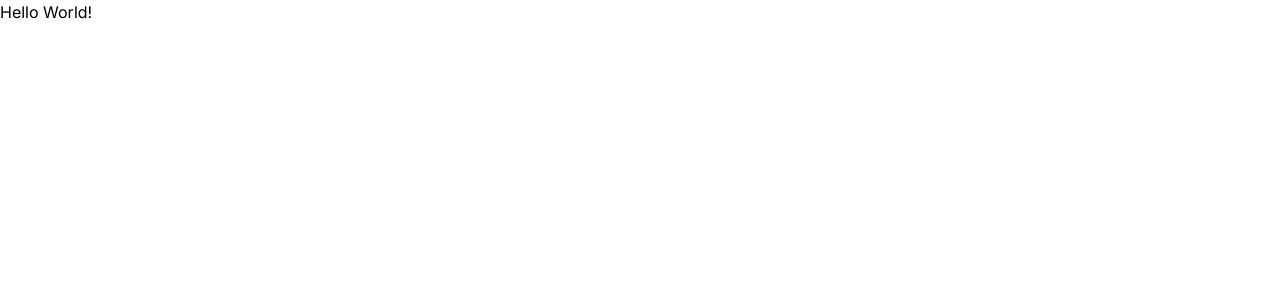
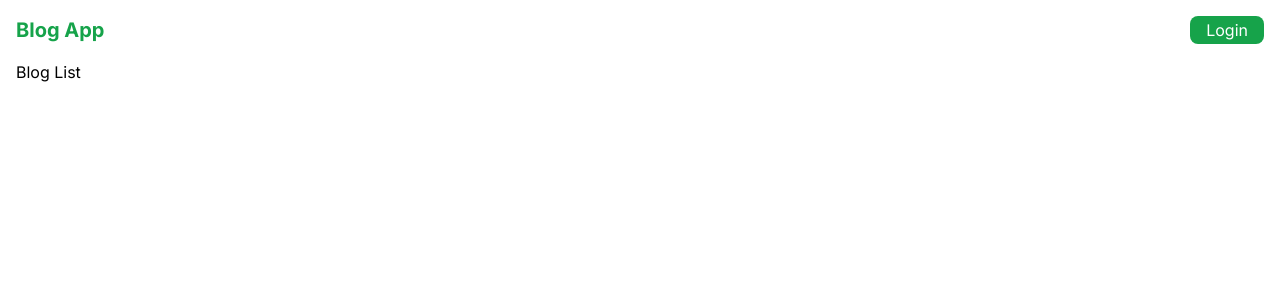
Before and after one commit to peterpardo/next-blog-app, a Next.js app: page / in a window 1280 px wide. Shown: the top 300 px of the page. Built offline with nearby package versions, Linux system fonts and the light colour scheme.

Commit message:
feat: created navbar component

```diff
--- /dev/null
+++ b/app/components/BlogList.tsx
@@ -0,0 +1,3 @@
+export default function BlogList() {
+  return <div>Blog List</div>;
+}
--- a/app/components/HelloWorld.tsx
+++ /dev/null
@@ -1,6 +0,0 @@
-const HelloWorld = () => {
-  return (
-    <div>Hello World!</div>
-  )
-}
-export default HelloWorld
--- /dev/null
+++ b/app/components/Navbar.tsx
@@ -0,0 +1,32 @@
+import Link from "next/link";
+
+export default function Navbar() {
+  const isAuthenticated = false;
+
+  return (
+    <nav className="w-full flex items-center justify-between py-4">
+      <Link href="/" className="text-xl font-bold text-green-600">
+        Blog App
+      </Link>
+      <div>
+        {isAuthenticated ? (
+          <div className="flex items-center gap-x-5">
+            <Link href="/" className="hover:border-b-2 border-green-600">
+              My Posts
+            </Link>
+            <Link href="/">
+              <div className="rounded-full w-10 h-10 bg-gray-200"></div>
+            </Link>
+          </div>
+        ) : (
+          <Link
+            href="/"
+            className="px-4 py-1 rounded-lg bg-green-600 text-white hover:bg-green-500"
+          >
+            Login
+          </Link>
+        )}
+      </div>
+    </nav>
+  );
+}
--- a/app/layout.tsx
+++ b/app/layout.tsx
@@ -1,22 +1,22 @@
-import type { Metadata } from 'next'
-import { Inter } from 'next/font/google'
-import './globals.css'
+import type { Metadata } from "next";
+import { Inter } from "next/font/google";
+import "./globals.css";
 
-const inter = Inter({ subsets: ['latin'] })
+const inter = Inter({ subsets: ["latin"] });
 
 export const metadata: Metadata = {
-  title: 'Create Next App',
-  description: 'Generated by create next app',
-}
+  title: "Blog App",
+  description: "This is a blog app created using Next.js",
+};
 
 export default function RootLayout({
   children,
 }: {
-  children: React.ReactNode
+  children: React.ReactNode;
 }) {
   return (
     <html lang="en">
       <body className={inter.className}>{children}</body>
     </html>
-  )
+  );
 }
--- a/app/page.tsx
+++ b/app/page.tsx
@@ -1,9 +1,11 @@
-import HelloWorld from "@/components/HelloWorld";
+import BlogList from "@/components/BlogList";
+import Navbar from "@/components/Navbar";
 
 export default function Home() {
   return (
-    <main>
-      <HelloWorld />
+    <main className="max-w-[1300px] mx-auto px-4">
+      <Navbar />
+      <BlogList />
     </main>
   );
 }
--- a/tsconfig.json
+++ b/tsconfig.json
@@ -18,9 +18,9 @@
         "name": "next"
       }
     ],
+    "baseUrl": ".",
     "paths": {
-      "@/*": ["./*"],
-      "@/components/*": ["./app/components/*"]
+      "@/components/*": ["app/components/*"]
     }
   },
   "include": ["next-env.d.ts", "**/*.ts", "**/*.tsx", ".next/types/**/*.ts"],
```
Also changed, not shown: package.json (+6 -5 lines), 1 other file (tests, documents, lock files or other folders).
